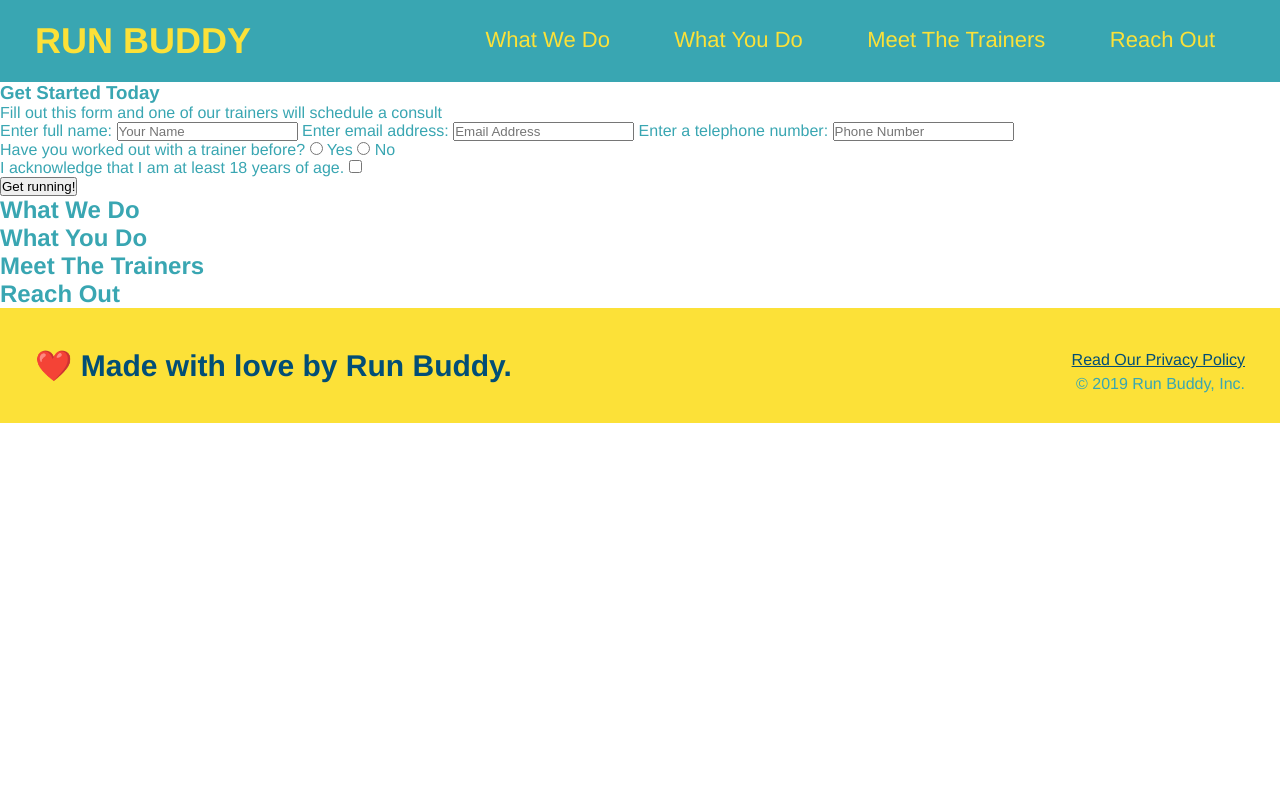
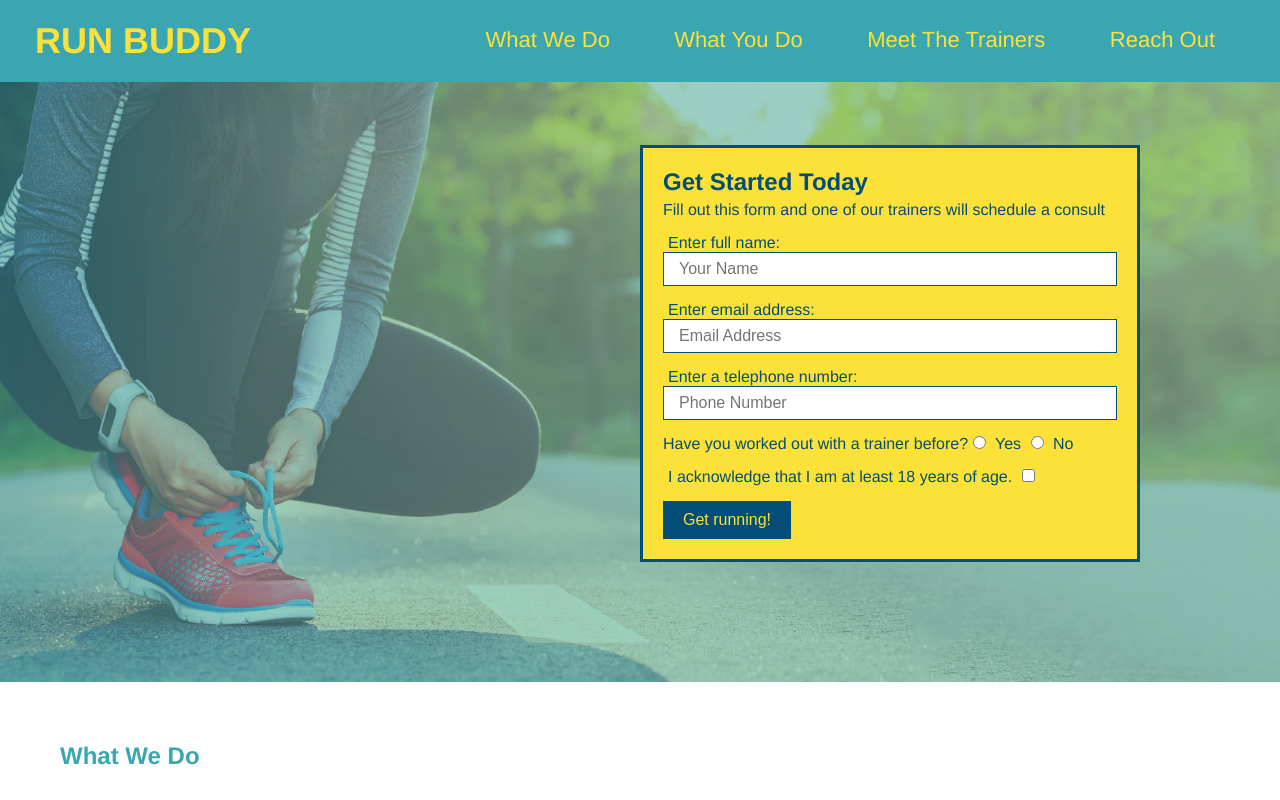
Before and after one commit to burcarz/run-buddy, a plain HTML site: page index.html in a window 1280 px wide. Shown: the top 800 px of the page. Drawn offline with Linux system fonts and the light colour scheme.

Commit message:
hero styles

```diff
--- a/assets/css/style.css
+++ b/assets/css/style.css
@@ -64,3 +64,59 @@ footer div {
 footer a {
     color: #024e76;
 }
+
+section {
+    padding: 60px;
+}
+
+/* Hero Style Start */
+.hero {
+    background-image: url("../images/hero-bg.jpg");
+    height: 600px;
+    background-size: cover;
+    background-position: center;
+    position: relative;
+}
+
+.hero-form {
+    background-color: #fce138;
+    padding: 20px;
+    width: 500px;
+    color: #024e76;
+    border: 3px solid #024e76;
+    position: absolute;
+    bottom: 120px;
+    right: 140px;
+}
+
+.hero-form h3 {
+    font-size: 24px;
+    margin: 0;
+}
+
+.hero-form p {
+    margin: 5px 0 15px 0;
+}
+
+.form-input {
+    border: 1px solid #024e76;
+    display: block;
+    padding: 7px 15px;
+    font-size: 16px;
+    color: #024e76;
+    width: 100%;
+    margin-bottom: 15px;
+}
+
+.hero-form label {
+    margin: 0 5px;
+}
+
+.hero-form button {
+    color: #fce138;
+    background-color: #024e76;
+    border: none;
+    padding: 10px 20px;
+    font-size: 16px;
+}
+/* Hero Style End */
--- a/index.html
+++ b/index.html
@@ -33,8 +33,8 @@
         </header>
 
         <!-- jumbotron -->
-        <section>
-            <div>
+        <section class="hero">
+            <div class="hero-form">
                 <h3>Get Started Today</h3>
                 <p>Fill out this form and one of our trainers will schedule a consult</p>
 
@@ -42,13 +42,13 @@
                 <form>
                     <!-- Type boxes -->
                     <label for="name">Enter full name:</label>
-                    <input type="text" placeholder="Your Name" name="name" id="name" />
+                    <input type="text" placeholder="Your Name" name="name" id="name" class="form-input" />
 
                     <label for="email">Enter email address:</label>
-                    <input type="email" placeholder="Email Address" name="email" id="email" />
+                    <input type="email" placeholder="Email Address" name="email" id="email" class="form-input"/>
 
                     <label for="phone">Enter a telephone number:</label>
-                    <input type="tel" placeholder="Phone Number" name="phone" id="phone"/>
+                    <input type="tel" placeholder="Phone Number" name="phone" id="phone" class="form-input"/>
                     <!-- Radio boxes -->
                     <p>
                         Have you worked out with a trainer before?
```
Also changed, not shown: assets/images/hero-bg.jpg (added).
